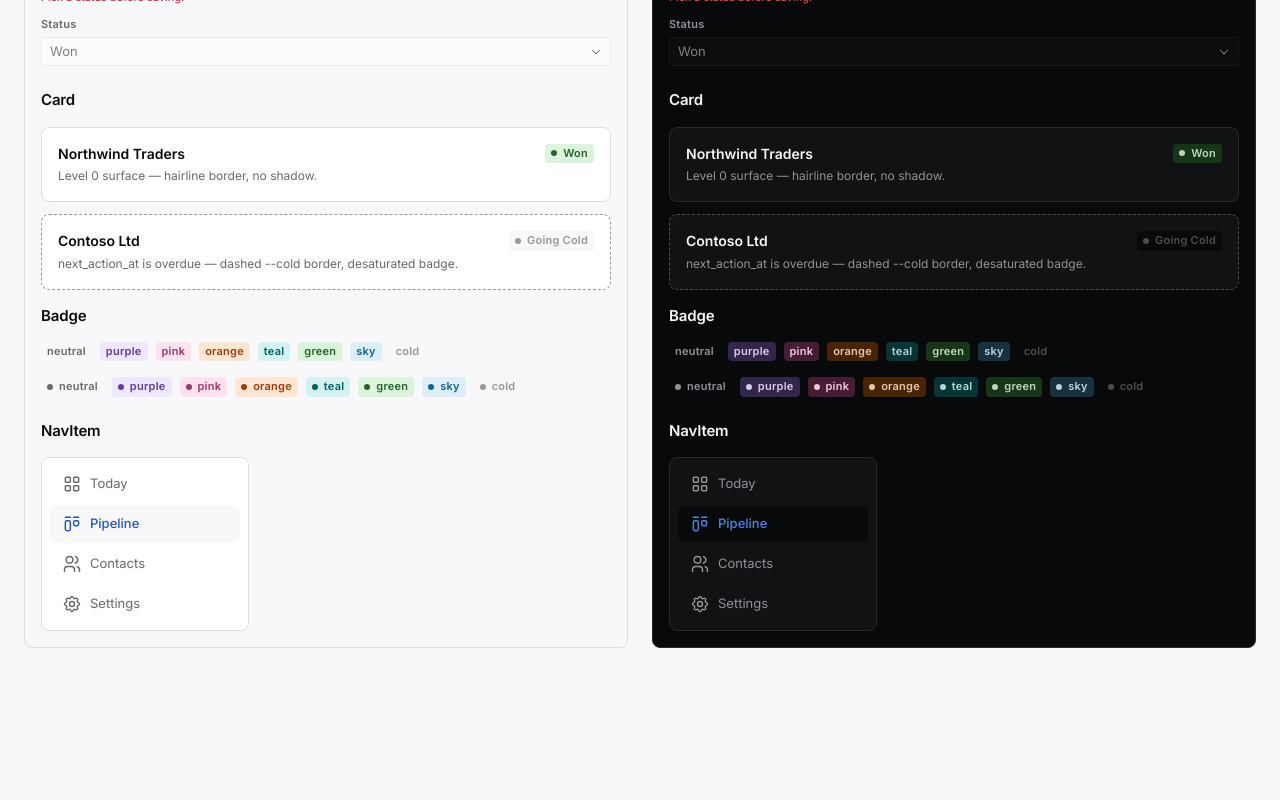
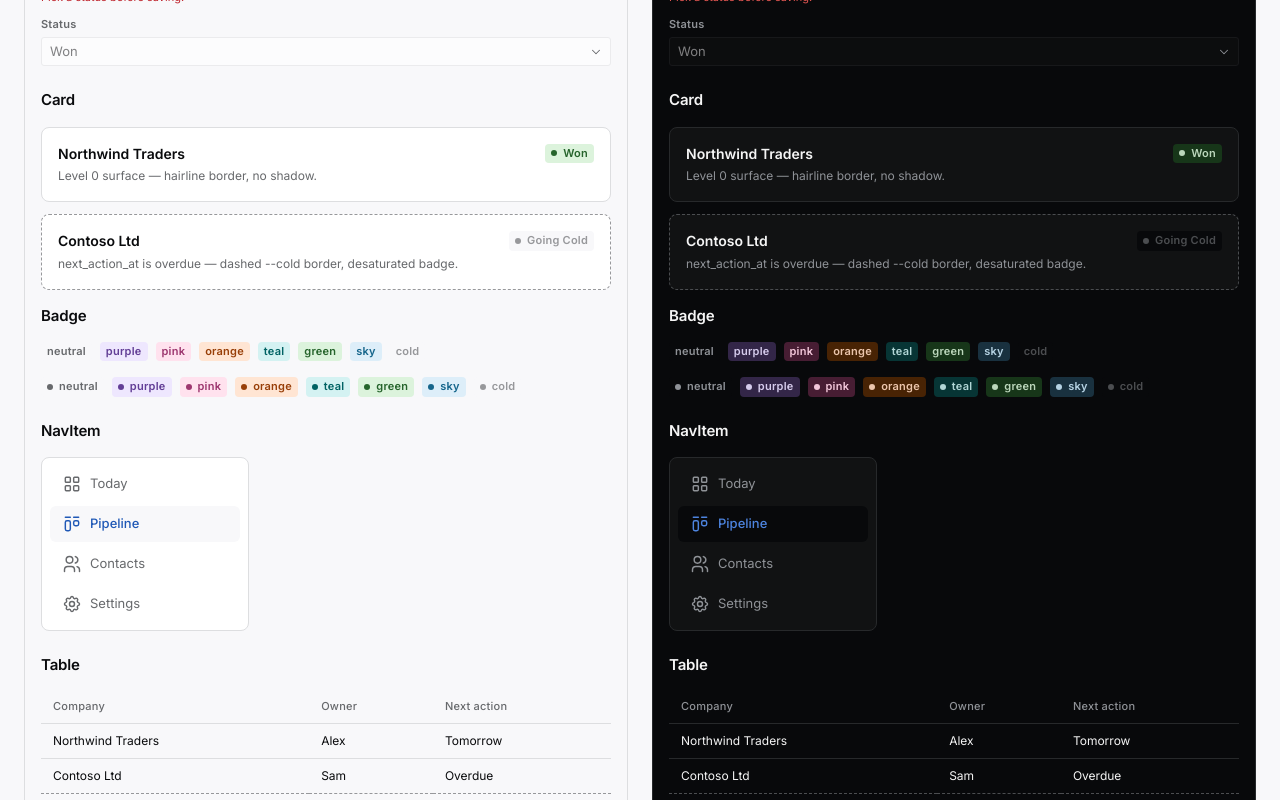
Before and after one commit to tekguyz/tekguyz-crm, a Next.js app: page /design in a window 1280 px wide. Shown: the part 2000-2800 px from the top of the page. Before the commit the page ends 2672 px from the top, so only its background shows below. Built offline with nearby package versions, Linux system fonts and the light colour scheme.

Commit message:
Add bare Table shell primitive
Co-Authored-By: Claude Opus 5 <noreply@anthropic.com>

```diff
--- a/src/app/(dev)/design/ThemePane.tsx
+++ b/src/app/(dev)/design/ThemePane.tsx
@@ -2,6 +2,7 @@ import { ButtonsSection } from "./sections/ButtonsSection";
 import { FormsSection } from "./sections/FormsSection";
 import { NavSection } from "./sections/NavSection";
 import { SurfacesSection } from "./sections/SurfacesSection";
+import { TableSection } from "./sections/TableSection";
 import { TokensSection } from "./sections/TokensSection";
 
 // Forces an explicit theme on its subtree rather than inheriting the ambient
@@ -27,6 +28,7 @@ export function ThemePane({ theme }: { theme: "light" | "dark" }) {
           <FormsSection />
           <SurfacesSection />
           <NavSection />
+          <TableSection />
         </div>
       </div>
     </section>
--- /dev/null
+++ b/src/app/(dev)/design/sections/TableSection.tsx
@@ -0,0 +1,43 @@
+import {
+  Table,
+  TableBody,
+  TableCell,
+  TableHead,
+  TableHeaderCell,
+  TableRow,
+} from "@/components/ui/TableRow";
+
+// One row is `cold` so the Going Cold treatment can be compared against the
+// Card above it — the same overdue lead has to read the same in both shapes.
+const ROWS = [
+  { company: "Northwind Traders", owner: "Alex", next: "Tomorrow" },
+  { company: "Contoso Ltd", owner: "Sam", next: "Overdue", cold: true },
+  { company: "Fabrikam Inc", owner: "Jo", next: "Next week" },
+  { company: "Tailspin Toys", owner: "Riley", next: "In 3 days" },
+];
+
+export function TableSection() {
+  return (
+    <div className="flex flex-col gap-4">
+      <h3 className="text-h2">Table</h3>
+      <Table>
+        <TableHead>
+          <TableRow>
+            <TableHeaderCell>Company</TableHeaderCell>
+            <TableHeaderCell>Owner</TableHeaderCell>
+            <TableHeaderCell>Next action</TableHeaderCell>
+          </TableRow>
+        </TableHead>
+        <TableBody>
+          {ROWS.map(({ company, owner, next, cold }) => (
+            <TableRow key={company} cold={cold}>
+              <TableCell>{company}</TableCell>
+              <TableCell>{owner}</TableCell>
+              <TableCell>{next}</TableCell>
+            </TableRow>
+          ))}
+        </TableBody>
+      </Table>
+    </div>
+  );
+}
--- /dev/null
+++ b/src/components/ui/TableRow.tsx
@@ -0,0 +1,60 @@
+import type { ComponentProps } from "react";
+
+import { cn } from "@/lib/utils/cn";
+
+// Bare structural shell only. No sorting, selection, resizing or data prop —
+// nothing consumes this yet, and DESIGN.md v2 explicitly puts Table View out of
+// scope. Build those with the feature, not ahead of it.
+//
+// The horizontal scroll wrapper is here rather than at call sites so a wide
+// table can never make the page body scroll sideways.
+export function Table({ className, ...props }: ComponentProps<"table">) {
+  return (
+    <div className="w-full overflow-x-auto">
+      <table
+        className={cn("text-body-sm w-full border-collapse", className)}
+        {...props}
+      />
+    </div>
+  );
+}
+
+export function TableHead({ className, ...props }: ComponentProps<"thead">) {
+  return (
+    <thead className={cn("text-label text-ink-muted", className)} {...props} />
+  );
+}
+
+export function TableBody({ className, ...props }: ComponentProps<"tbody">) {
+  return <tbody className={className} {...props} />;
+}
+
+// `cold` mirrors Card's Going Cold SLA treatment, so an overdue lead reads the
+// same in a row as it does on a card.
+export function TableRow({
+  cold = false,
+  className,
+  ...props
+}: ComponentProps<"tr"> & { cold?: boolean }) {
+  return (
+    <tr
+      data-cold={cold ? "true" : undefined}
+      className={cn(
+        "border-b",
+        cold ? "border-dashed border-cold" : "border-hairline",
+        className,
+      )}
+      {...props}
+    />
+  );
+}
+
+export function TableHeaderCell({ className, ...props }: ComponentProps<"th">) {
+  return (
+    <th className={cn("px-3 py-2 text-left font-medium", className)} {...props} />
+  );
+}
+
+export function TableCell({ className, ...props }: ComponentProps<"td">) {
+  return <td className={cn("px-3 py-2 text-ink-main", className)} {...props} />;
+}
```
Also changed, not shown: 1 other file (tests, documents, lock files or other folders).
